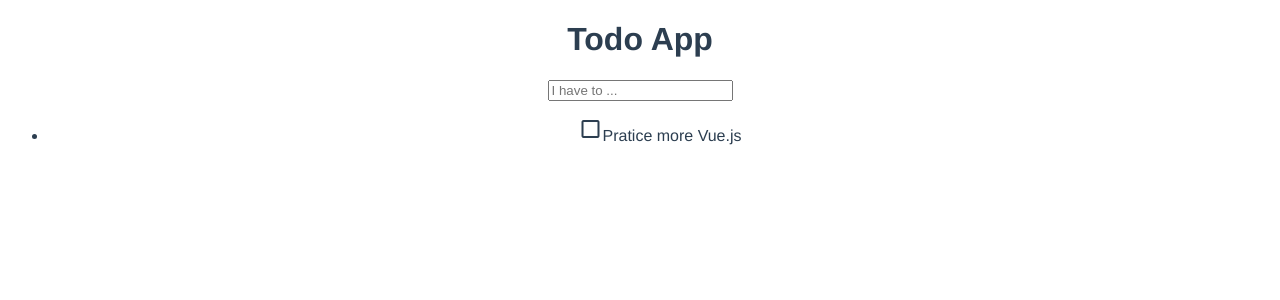
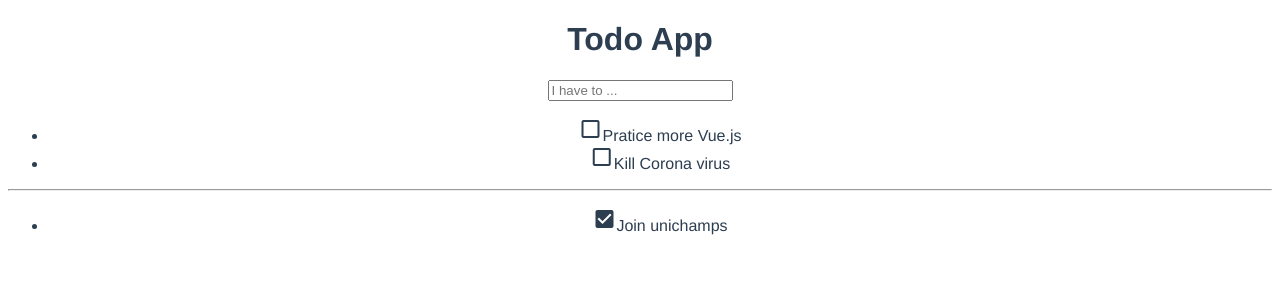
Before and after one commit to MuelasU/vuetodo, a Vue app: page / in a window 1280 px wide. Shown: the top 300 px of the page. Built offline with nearby package versions, Linux system fonts and the light colour scheme.

Commit message:
Added a different list for dones activities

```diff
--- a/src/components/Todo.vue
+++ b/src/components/Todo.vue
@@ -2,7 +2,25 @@
   <div class="todo">
     <input type="text" placeholder="I have to ..." v-model="title" @keyup.enter="AddItem" />
     <ul>
-      <todo-item v-for="todo in todos" v-bind:key="todo" :title="todo"></todo-item>
+      <todo-item
+        v-for="(todo, index) in todos"
+        :key="todo"
+        :title="todo"
+        :completed="false"
+        :index="index"
+        v-on:SetDone="setDone"
+      ></todo-item>
+    </ul>
+    <hr v-if="doneTodos.length" />
+    <ul class="done">
+      <todo-item
+        v-for="(doneTodo, index) in doneTodos"
+        :key="doneTodo"
+        :title="doneTodo"
+        :completed="true"
+        :index="index"
+        v-on:SetTodo="setTodo"
+      ></todo-item>
     </ul>
   </div>
 </template>
@@ -13,7 +31,8 @@ export default {
   data() {
     return {
       title: "",
-      todos: ["Pratice more Vue.js"]
+      todos: ["Pratice more Vue.js", "Kill Corona virus"],
+      doneTodos: ["Join unichamps"]
     };
   },
   methods: {
@@ -22,6 +41,14 @@ export default {
         this.todos.push(this.title);
         this.title = "";
       }
+    },
+    setTodo(index, title) {
+      this.doneTodos.splice(index, 1);
+      this.todos.push(title);
+    },
+    setDone(index, title) {
+      this.todos.splice(index, 1);
+      this.doneTodos.push(title);
     }
   },
   components: {
--- a/src/components/Todo_Item.vue
+++ b/src/components/Todo_Item.vue
@@ -1,7 +1,8 @@
 <template>
   <div class="todo-item">
     <li>
-      <i class="material-icons" @click="Check">check_box_outline_blank</i>
+      <i v-if="completed" class="material-icons" @click="Check">check_box</i>
+      <i v-else class="material-icons" @click="Check">check_box_outline_blank</i>
       <span>{{title}}</span>
     </li>
   </div>
@@ -11,21 +12,16 @@
 export default {
   name: "TodoItem",
   props: {
-    title: String
-  },
-  data() {
-    return {
-      completed: false
-    };
+    title: String,
+    index: Number,
+    completed: Boolean
   },
   methods: {
-    Check(e) {
+    Check() {
       if (this.completed) {
-        e.target.innerText = "check_box_outline_blank";
-        this.completed = false;
+        this.$emit("SetTodo", this.index, this.title);
       } else {
-        e.target.innerText = "check_box";
-        this.completed = true;
+        this.$emit("SetDone", this.index, this.title);
       }
     }
   }
```
